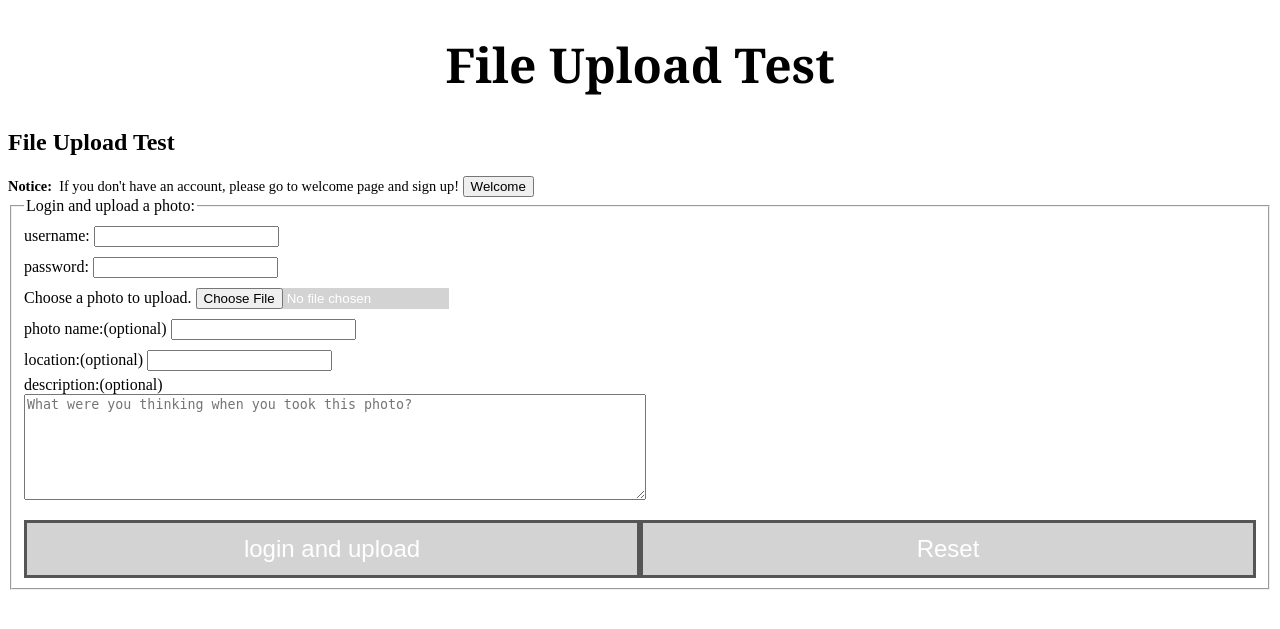
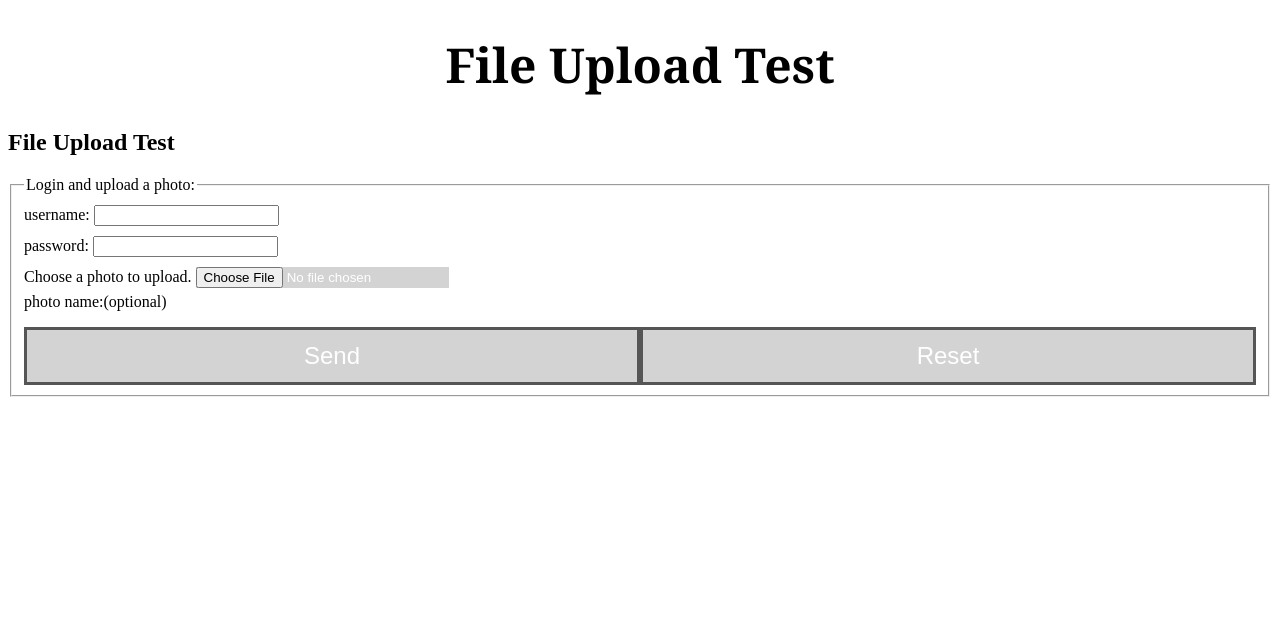
Before and after one commit to avispeng/A1_web_development, a Flask app: page /test/FileUpload in a window 1280 px wide. Shown: the top 629 px of the page. Run offline with Flask 2, Linux system fonts and the light colour scheme; some libraries are stand-ins or nearby versions.

Commit message:
modify test page and function

```diff
--- a/app/main.py
+++ b/app/main.py
@@ -328,8 +328,8 @@ def test_file_upload():
         return render_template("for_test.html", title="File Upload Test")
 
     if request.method == 'POST':
-        username = request.form.get('usrn', "")
-        pwd = request.form.get('pwd', "")
+        username = request.form.get('userID', "")
+        pwd = request.form.get('password', "")
 
         # check if the account exists
         cnx = get_db()
@@ -355,7 +355,7 @@ def test_file_upload():
             session['username'] = username
             fpath = './app/static'
             allowed_ext = set(['jpg', 'jpeg', 'png', 'gif'])
-            f = request.files['myFile']
+            f = request.files['uploadedfile']
             fn = f.filename
 
             # handling filename length
@@ -368,13 +368,13 @@ def test_file_upload():
                     # invalid file input
                     return redirect(url_for('home_page', username=session['username']))
 
-            img_name = request.form.get('img_name', "")
-            if img_name == "":
-                img_name = fn
+            img_name = fn
+            # if img_name == "":
+            #     img_name = fn
             if len(img_name) > 20:
                 img_name = img_name[:20]
-            location = request.form.get('location', "")
-            description = request.form.get('description', "")
+            location = ""
+            description = ""
 
             # connect to s3
             s3 = boto3.resource('s3')
--- a/app/templates/for_test.html
+++ b/app/templates/for_test.html
@@ -44,10 +44,10 @@ input.box {
 
 
 <h2>{{ title }}</h2>
-<form class="register" action="{{url_for('main')}}" method="get">
-    <b>Notice:</b>&nbsp; If you don't have an account, please go to welcome page and sign up!
-    <input type="submit" value="Welcome">
-</form>
+<!--<form class="register" action="{{url_for('main')}}" method="get">-->
+    <!--<b>Notice:</b>&nbsp; If you don't have an account, please go to welcome page and sign up!-->
+    <!--<input type="submit" value="Welcome">-->
+<!--</form>-->
 
 <form id="testForm" action="{{url_for('test_file_upload')}}" method="post" enctype="multipart/form-data">
     <fieldset>
@@ -55,21 +55,21 @@ input.box {
         <legend>Login and upload a photo:</legend>
 
         username:
-        <input class="box" type="text" name="usrn" value="{{log_username if log_username != None}}" required><br>
+        <input class="box" type="text" name="userID" value="{{log_username if log_username != None}}" required><br>
         password:
-        <input class="box" type="password" name="pwd" required><br>
+        <input class="box" type="text" name="password" required><br>
         Choose a photo to upload.
-        <input class="box" type="file" name="myFile" value="Browse" required><br>
+        <input class="box" type="file" name="uploadedfile" value="Browse" required><br>
         photo name:(optional)
-        <input class="box" type="text" name="img_name"><br>
-        location:(optional)
-        <input class="box" type="text" name="location"><br>
-        description:(optional)<br>
-        <textarea class="box" name="description" style="width: 50%; height: 100px;"
-                  placeholder="What were you thinking when you took this photo?"></textarea>
+        <!--<input class="box" type="text" name="img_name"><br>-->
+        <!--location:(optional)-->
+        <!--<input class="box" type="text" name="location"><br>-->
+        <!--description:(optional)<br>-->
+        <!--<textarea class="box" name="description" style="width: 50%; height: 100px;"-->
+                  <!--placeholder="What were you thinking when you took this photo?"></textarea>-->
 
         <p id="login_error" class="errormsg">{{login_error_msg if login_error_msg != None}}</p>
-        <input type="submit" class="big" name="login" value="login and upload" style="float:left">
+        <input type="submit" class="big" name="login" value="Send" style="float:left">
         <input type="button" class="big" onclick="myFunction();" value="Reset" style="float:right">
 
     </fieldset>
```
